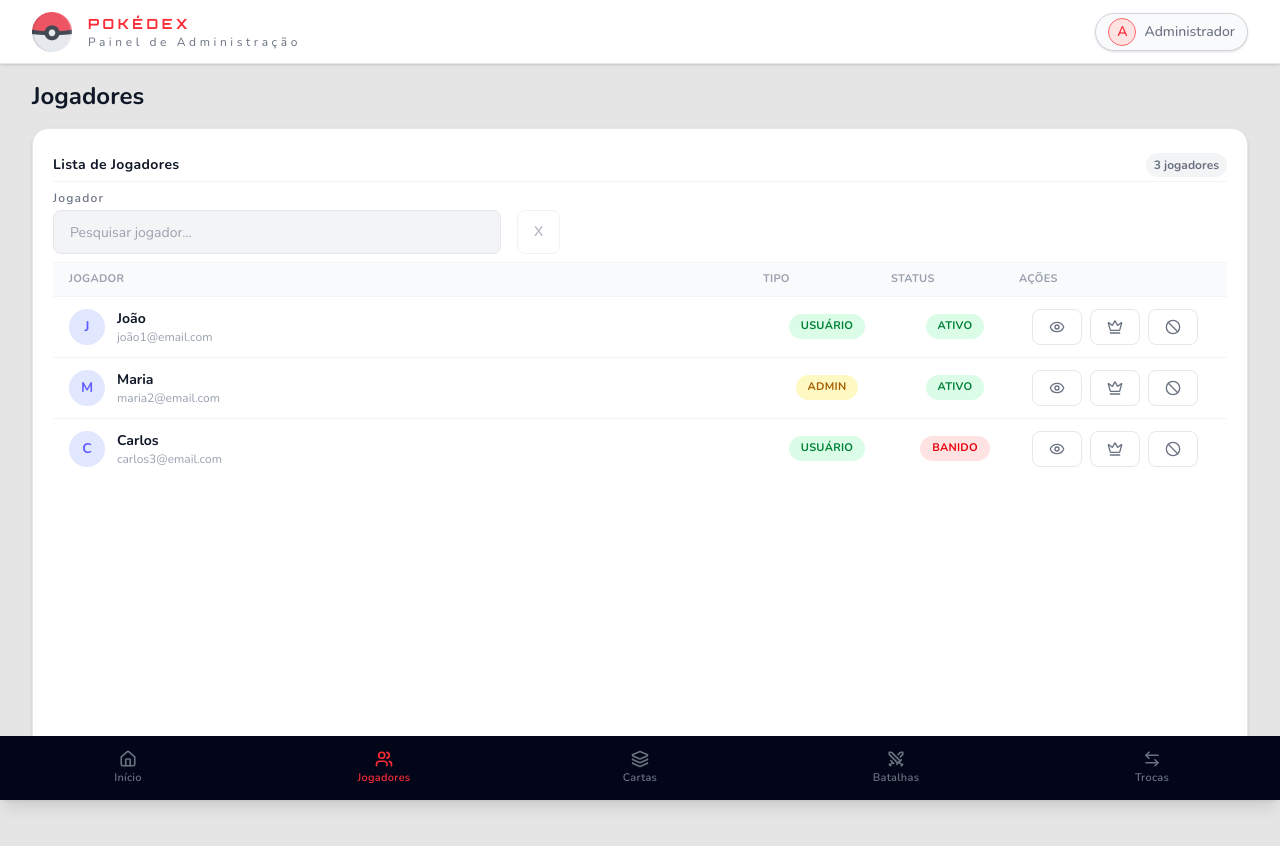
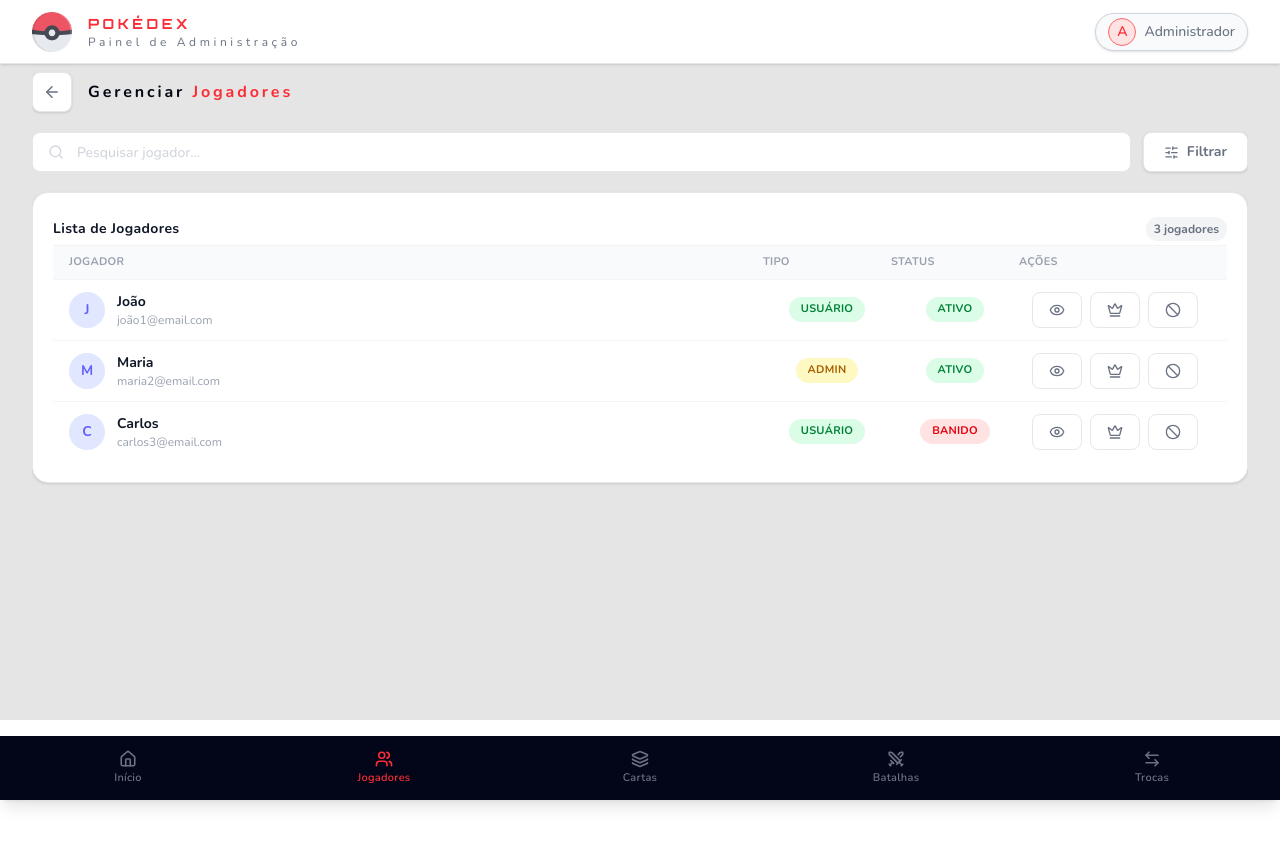
Before and after one commit to Inatel-S03-20261/Tema-06, a React (Vite) app in the folder app/: page /jogadores in a window 1280 px wide. After the commit the page ends 800 px from the top, so only its background shows below. Built offline with nearby package versions, Linux system fonts and the light colour scheme.

Commit message:
✨ feat: improve players page layout and filters

```diff
--- /dev/null
+++ b/app/src/components/forms/FilterChip.tsx
@@ -0,0 +1,23 @@
+type FilterChipProps = {
+    children: string;
+    active?: boolean;
+    onClick: () => void;
+};
+
+const FilterChip = ({ children, active = false, onClick }: FilterChipProps) => {
+    return (
+        <button
+            type="button"
+            onClick={onClick}
+            className={`rounded-full border px-5 py-2 text-sm font-bold transition ${
+                active
+                    ? "border-red-500 bg-red-500 text-white"
+                    : "border-gray-200 bg-white text-gray-500 hover:border-red-200 hover:text-red-500"
+            }`}
+        >
+            {children}
+        </button>
+    );
+};
+
+export default FilterChip;
--- /dev/null
+++ b/app/src/components/forms/FilterPanel.tsx
@@ -0,0 +1,18 @@
+import type { ReactNode } from "react";
+
+type FilterPanelProps = {
+    children: ReactNode;
+    className?: string;
+};
+
+const FilterPanel = ({ children, className = "" }: FilterPanelProps) => {
+    return (
+        <section
+            className={`rounded-2xl border border-gray-200 bg-white px-6 py-5 shadow-sm ${className}`.trim()}
+        >
+            {children}
+        </section>
+    );
+};
+
+export default FilterPanel;
--- a/app/src/components/forms/SearchInput.tsx
+++ b/app/src/components/forms/SearchInput.tsx
@@ -1,7 +1,9 @@
+import { Search } from "lucide-react";
+
 import FieldLabel from "./FieldLabel";
 
 type SearchInputProps = {
-    label: string;
+    label?: string;
     value: string;
     onChange: (value: string) => void;
     placeholder: string;
@@ -16,15 +18,23 @@ const SearchInput = ({
     className = "",
 }: SearchInputProps) => {
     return (
-        <label className={`flex w-full max-w-md flex-col gap-1 ${className}`.trim()}>
-            <FieldLabel>{label}</FieldLabel>
+        <label className={`flex w-full flex-col gap-1 ${className}`.trim()}>
+            {label && <FieldLabel>{label}</FieldLabel>}
+
+            <div className="relative">
+                <Search
+                    size={16}
+                    className="absolute left-4 top-1/2 -translate-y-1/2 text-gray-300"
+                />
+
                 <input
                     type="text"
                     placeholder={placeholder}
                     value={value}
                     onChange={(event) => onChange(event.target.value)}
-                className="h-11 w-full rounded-lg border border-gray-200 bg-gray-100 px-4 text-sm text-gray-700 outline-none transition placeholder:text-gray-400 focus:border-red-300 focus:bg-white focus:ring-2 focus:ring-red-100"
+                    className="h-10 w-full rounded-lg border border-gray-200 bg-white pl-11 pr-4 text-sm font-medium text-gray-700 outline-none transition placeholder:text-gray-300 focus:border-red-300 focus:ring-2 focus:ring-red-100"
                 />
+            </div>
         </label>
     );
 };
--- a/app/src/components/layout/PageLayout.tsx
+++ b/app/src/components/layout/PageLayout.tsx
@@ -24,7 +24,7 @@ const PageLayout = ({
 
             <section
                 aria-label={title}
-                className={`mx-5 min-h-screen pt-20 pb-24 md:mx-8 ${className}`.trim()}
+                className={`mx-5 h-[calc(100vh-5rem)] overflow-hidden pt-6 pb-24 md:mx-8 ${className}`.trim()}
             >
                 <div className="mb-4">
                     <h1 className="text-2xl font-bold text-gray-900">
--- a/app/src/components/players/PlayerTable.tsx
+++ b/app/src/components/players/PlayerTable.tsx
@@ -2,20 +2,14 @@ import { Ban, Crown, Eye } from "lucide-react";
 
 import Badge from "../ui/Badge";
 import Button from "../ui/Button";
-import ClearFiltersButton from "../forms/ClearFiltersButton";
 import DataTable from "../ui/DataTable";
-import SearchInput from "../forms/SearchInput";
 import Tooltip from "../ui/Tooltip";
 import type { Player } from "../../types/Player";
 import type { BadgeTone } from "../ui/Badge";
 
 type PlayerTableProps = {
     players: Player[];
-    filter: string;
     selectedPlayerId?: string;
-    hasActiveFilters: boolean;
-    onFilterChange: (value: string) => void;
-    onClearFilters: () => void;
     onSelectPlayer: (id: string) => void;
     onToggleBan: (id: string) => void;
     onToggleLevel: (id: string) => void;
@@ -141,11 +135,7 @@ const PlayerRow = ({
 
 const PlayerTable = ({
     players,
-    filter,
     selectedPlayerId,
-    hasActiveFilters,
-    onFilterChange,
-    onClearFilters,
     onSelectPlayer,
     onToggleBan,
     onToggleLevel,
@@ -161,20 +151,6 @@ const PlayerTable = ({
                 <span className="text-center">Ações</span>,
             ]}
             gridClassName="grid grid-cols-[minmax(0,1fr)_8rem_8rem_12rem] items-center gap-0"
-            filters={
-                <>
-                    <SearchInput
-                        label="Jogador"
-                        value={filter}
-                        onChange={onFilterChange}
-                        placeholder="Pesquisar jogador..."
-                    />
-                    <ClearFiltersButton
-                        onClick={onClearFilters}
-                        disabled={!hasActiveFilters}
-                    />
-                </>
-            }
         >
             {players.map((player) => (
                 <PlayerRow
--- a/app/src/components/ui/DataTable.tsx
+++ b/app/src/components/ui/DataTable.tsx
@@ -20,7 +20,7 @@ const DataTable = ({
     filters,
 }: DataTableProps) => {
     return (
-        <PanelCard className="min-h-[calc(100vh-11rem)] p-0">
+        <PanelCard className="p-0">
             <div className="overflow-x-auto">
                 <div className="min-w-max">
                     <div className="flex items-center justify-between py-1">
--- a/app/src/index.css
+++ b/app/src/index.css
@@ -6,6 +6,11 @@ body {
   font-family: 'Nunito', sans-serif;
 }
 
+html,
+body {
+    overflow: hidden;
+}
+
 @theme {
   --font-orbitron: 'Orbitron', sans-serif;
 }
--- a/app/src/pages/Players.tsx
+++ b/app/src/pages/Players.tsx
@@ -1,6 +1,10 @@
 import { useEffect, useMemo, useState } from "react";
+import { ArrowLeft, SlidersHorizontal } from "lucide-react";
 
 import PageLayout from "../components/layout/PageLayout";
+import SearchInput from "../components/forms/SearchInput";
+import FilterPanel from "../components/forms/FilterPanel";
+import FilterChip from "../components/forms/FilterChip";
 import PlayerDetailsSidebar from "../components/players/PlayerDetailsSidebar";
 import PlayerTable from "../components/players/PlayerTable";
 import { jogadoresMock } from "../services/playerService";
@@ -11,14 +15,31 @@ const Players = () => {
     const [filtro, setFiltro] = useState("");
     const [selectedPlayerId, setSelectedPlayerId] = useState<string>();
     const [isDetailsOpen, setIsDetailsOpen] = useState(false);
-    const hasActiveFilters = filtro !== "";
+    const [isFilterOpen, setIsFilterOpen] = useState(false);
+    const [statusFiltro, setStatusFiltro] = useState<
+        "Todos" | "Ativos" | "Admins" | "Inativos" | "Banidos"
+    >("Todos");
 
     const jogadoresFiltrados = useMemo(
         () =>
-            jogadores.filter((jogador) =>
-                jogador.nome.toLowerCase().includes(filtro.toLowerCase()),
-            ),
-        [filtro, jogadores],
+            jogadores.filter((jogador) => {
+                const correspondePesquisa = jogador.nome
+                    .toLowerCase()
+                    .includes(filtro.toLowerCase());
+
+                const correspondeStatus =
+                    statusFiltro === "Todos" ||
+                    (statusFiltro === "Ativos" && !jogador.statusBanimento) ||
+                    (statusFiltro === "Admins" &&
+                        jogador.nivel === "Administrador") ||
+                    (statusFiltro === "Banidos" && jogador.statusBanimento) ||
+                    (statusFiltro === "Inativos" &&
+                        "ativo" in jogador &&
+                        jogador.ativo === false);
+
+                return correspondePesquisa && correspondeStatus;
+            }),
+        [filtro, jogadores, statusFiltro],
     );
     const selectedPlayer = jogadoresFiltrados.find(
         (jogador) => jogador.id === selectedPlayerId,
@@ -33,6 +54,10 @@ const Players = () => {
             setSelectedPlayerId(jogadoresFiltrados[0]?.id);
         }
     }, [jogadoresFiltrados, selectedPlayerId]);
+
+    const voltarPagina = () => {
+        window.history.back();
+    };
 
     const selecionarJogador = (id: string) => {
         setSelectedPlayerId(id);
@@ -79,13 +104,80 @@ const Players = () => {
         title="Jogadores"
         contentClassName="relative"
     >
+        <div className="mb-5 flex items-center gap-4">
+            <button
+                type="button"
+                onClick={voltarPagina}
+                aria-label="Voltar"
+                className="flex h-10 w-10 items-center justify-center rounded-lg border border-gray-200 bg-white text-gray-500 shadow-sm transition hover:bg-gray-50 hover:text-gray-800"
+            >
+                <ArrowLeft size={18} />
+            </button>
+
+            <h1 className="text-base font-bold tracking-[0.18em] text-gray-950">
+                Gerenciar{" "}
+                <span className="text-red-500">
+                    Jogadores
+                </span>
+            </h1>
+        </div>
+
+        <div className="mb-5 flex items-center gap-3">
+            <SearchInput
+                value={filtro}
+                onChange={setFiltro}
+                placeholder="Pesquisar jogador..."
+                className="flex-1"
+            />
+
+            <button
+                type="button"
+                onClick={() => setIsFilterOpen((value) => !value)}
+                className={`flex h-10 items-center gap-2 rounded-lg border px-5 text-sm font-bold shadow-sm transition ${
+                    isFilterOpen
+                        ? "border-red-300 bg-white text-red-500 hover:bg-red-50"
+                        : "border-gray-200 bg-white text-gray-500 hover:bg-gray-50 hover:text-gray-800"
+                }`}
+            >
+                <SlidersHorizontal size={15} />
+                Filtrar
+            </button>
+        </div>
+
+        {isFilterOpen && (
+            <FilterPanel className="mb-5">
+                <p className="mb-4 text-xs font-bold uppercase tracking-[0.2em] text-gray-400">
+                    Status do Jogador
+                </p>
+
+                <div className="flex flex-wrap gap-3">
+                    {["Todos", "Ativos", "Admins", "Inativos", "Banidos"].map(
+                        (status) => (
+                            <FilterChip
+                                key={status}
+                                active={statusFiltro === status}
+                                onClick={() =>
+                                    setStatusFiltro(
+                                        status as
+                                            | "Todos"
+                                            | "Ativos"
+                                            | "Admins"
+                                            | "Inativos"
+                                            | "Banidos",
+                                    )
+                                }
+                            >
+                                {status}
+                            </FilterChip>
+                        ),
+                    )}
+                </div>
+            </FilterPanel>
+        )}
+
         <PlayerTable
             players={jogadoresFiltrados}
-                filter={filtro}
             selectedPlayerId={isDetailsOpen ? selectedPlayerId : undefined}
-                hasActiveFilters={hasActiveFilters}
-                onFilterChange={setFiltro}
-                onClearFilters={() => setFiltro("")}
             onSelectPlayer={selecionarJogador}
             onToggleBan={alterarBanimento}
             onToggleLevel={alterarNivel}
```
Lines whose indentation alone changed are shown as unchanged.
